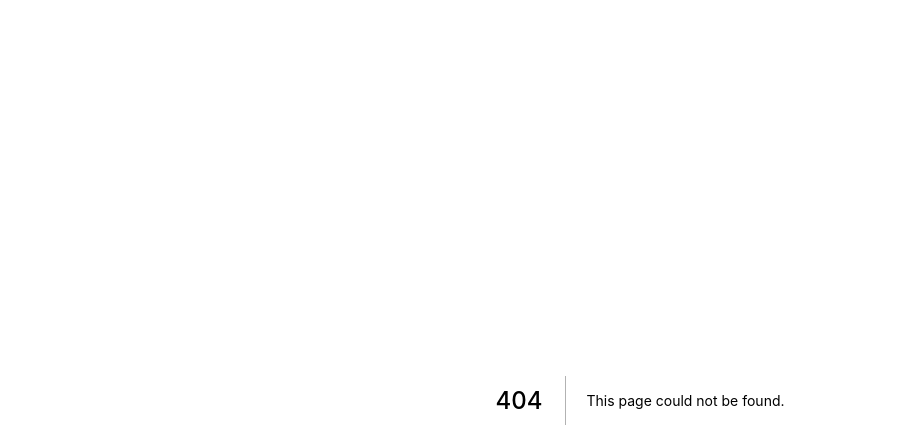
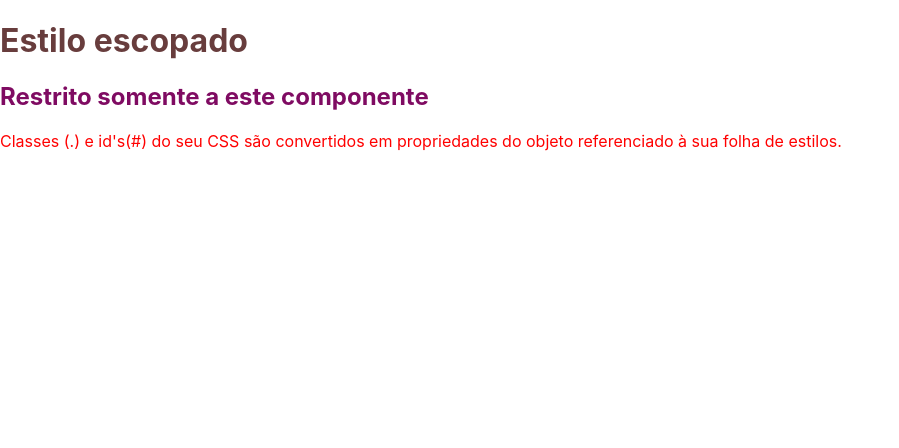
Before and after one commit to magenteiro/curso-nextjs, a Next.js app: page /exemplos/exemplo2 in a window 1280 px wide. Before the commit this address had no page. Shown: the top 448 px of the page, without its empty margins (0-899 px from the left). Built offline with nearby package versions, Linux system fonts and the light colour scheme.

Commit message:
Exemplos basicos de css (exemplo 1 a 4)

```diff
--- a/pages/_app.js
+++ b/pages/_app.js
@@ -1,4 +1,5 @@
 import '../styles/globals.css'
+import './exemplos/exemplo1.css'
 
 function MyApp({ Component, pageProps }) {
   return <Component {...pageProps} />
--- /dev/null
+++ b/pages/exemplos/exemplo1.css
@@ -0,0 +1,7 @@
+/*
+CSS Global, pois foi inserido em /pages/_app.js.
+Os estilos deste arquivo afetam todas as páginas e componentes da aplicação.
+*/
+.corAzul {
+    color: rgb(15, 15, 162);
+}
--- /dev/null
+++ b/pages/exemplos/exemplo2.jsx
@@ -0,0 +1,12 @@
+import styles from "./exemplo2.module.css"
+export default function exemplo2() {
+    return (
+        <div className={styles.container}>
+            <h1>Estilo escopado</h1>
+            <h2 id={styles.h2}>Restrito somente a este componente</h2>
+            <div className={styles.corVermelha}>
+                <p>Classes (.) e id's(#) do seu CSS são convertidos em propriedades do objeto referenciado à sua folha de estilos.</p>
+            </div>
+        </div>
+    )
+}
--- /dev/null
+++ b/pages/exemplos/exemplo2.module.css
@@ -0,0 +1,12 @@
+.corVermelha {
+    color: red;
+}
+.container h1{
+    color: rgb(104, 61, 61);
+}
+.container p{
+    font-size: 1rem;
+}
+#h2 {
+    color:rgb(127, 11, 98);
+}
```
Also changed, not shown: components/Botao.jsx (added, +17 -0 lines), pages/exemplos/exemplo1.jsx (added, +8 -0 lines), pages/exemplos/exemplo3.jsx (added, +8 -0 lines), pages/exemplos/exemplo4.jsx (added, +28 -0 lines).
